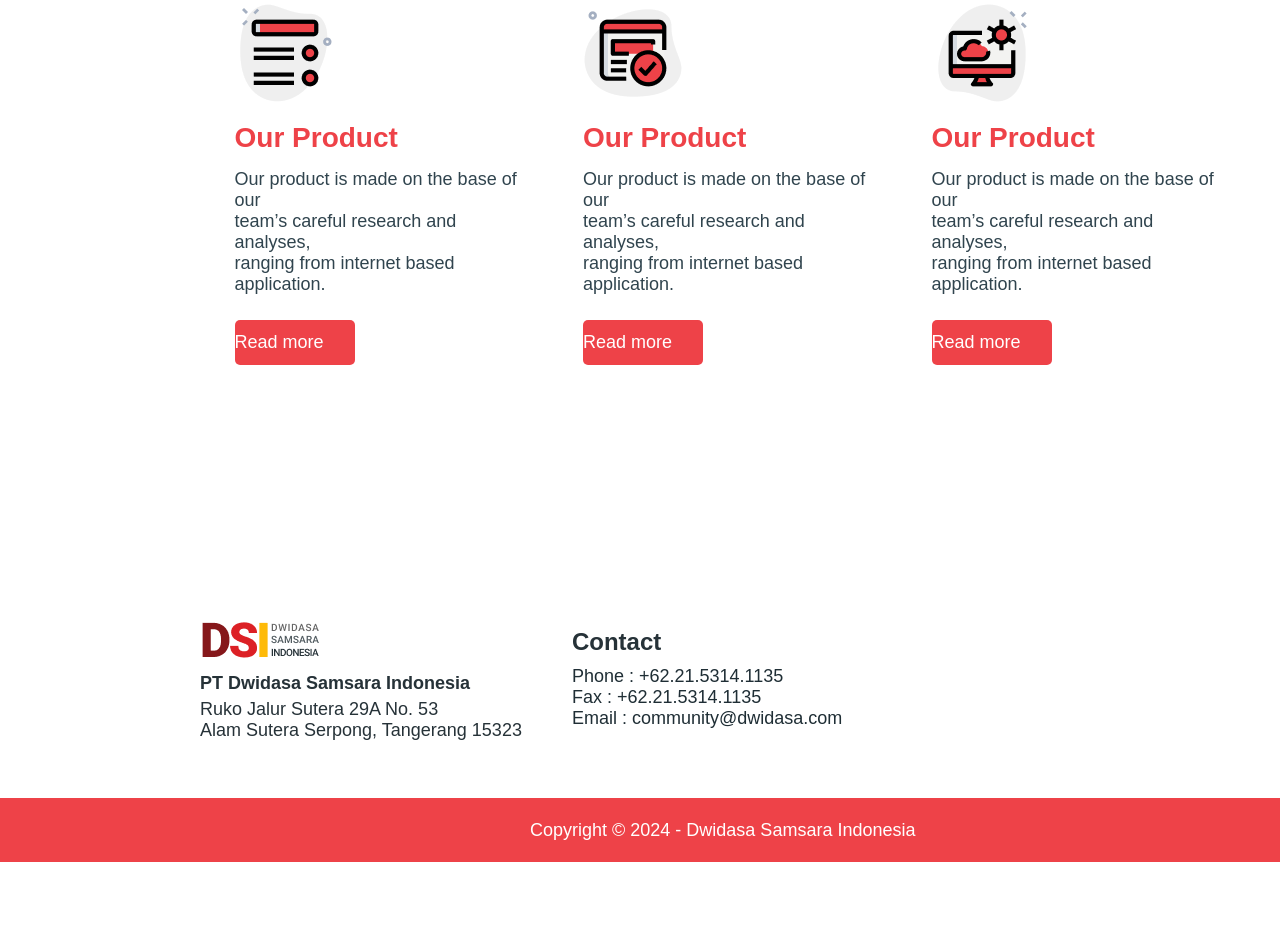
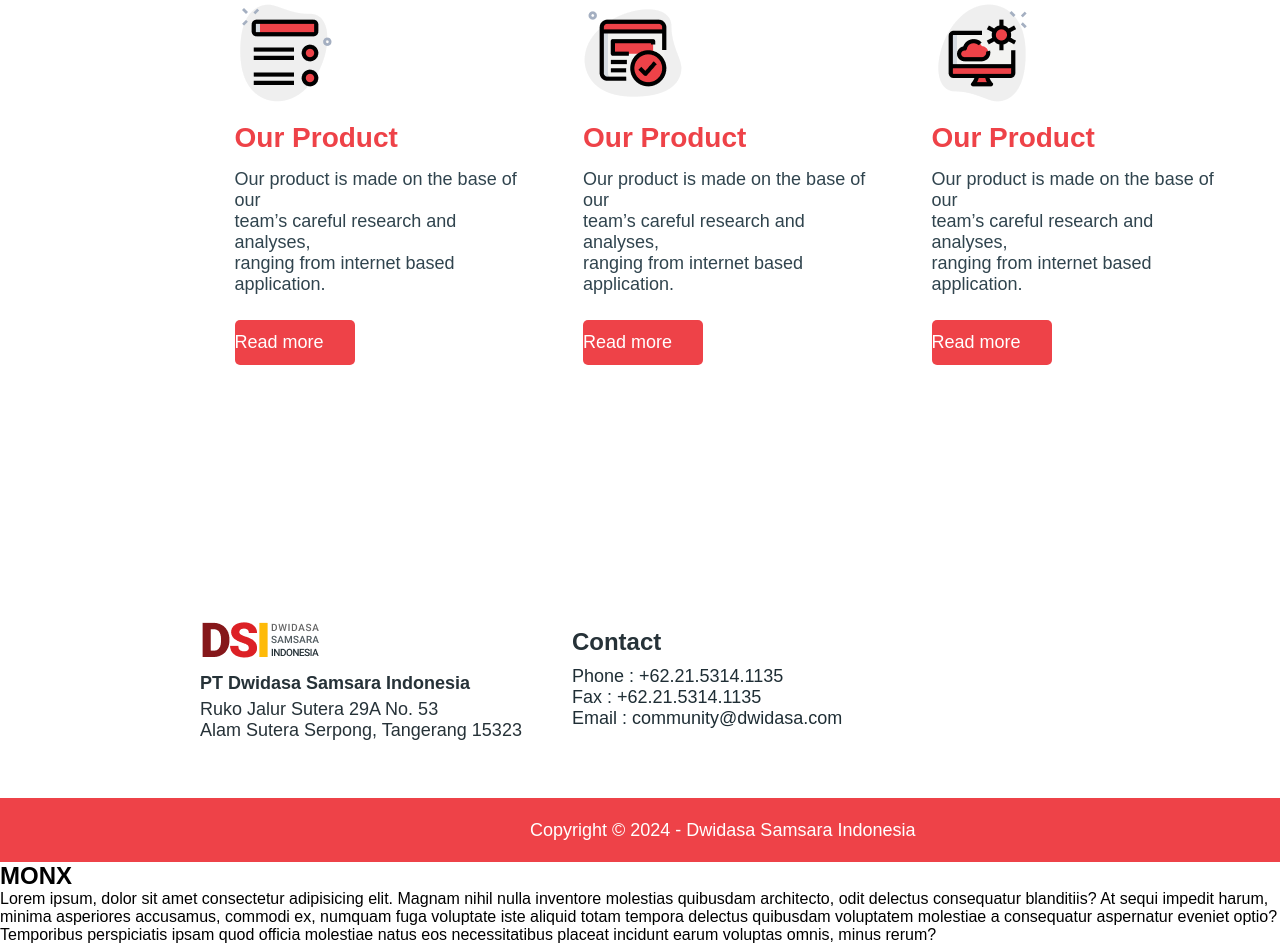
Before and after one commit to muxtarow/folder, a plain HTML site: page index.html in a window 1280 px wide. Shown: the part 1697-2641 px from the top of the page. Before the commit the page ends 2559 px from the top, so only its background shows below. Drawn offline with nearby package versions, Linux system fonts and the light colour scheme.

Commit message:
contact tugadi

```diff
--- a/index.html
+++ b/index.html
@@ -138,6 +138,19 @@
         </div>
     </footer>
     <!-- section contact end -->
+
+
+
+
+
+    <section>
+        <h1>MONX</h1>
+        <p>Lorem ipsum, dolor sit amet consectetur adipisicing elit. Magnam nihil nulla inventore molestias quibusdam
+            architecto, odit delectus consequatur blanditiis? At sequi impedit harum, minima asperiores accusamus,
+            commodi ex, numquam fuga voluptate iste aliquid totam tempora delectus quibusdam voluptatem molestiae a
+            consequatur aspernatur eveniet optio? Temporibus perspiciatis ipsam quod officia molestiae natus eos
+            necessitatibus placeat incidunt earum voluptas omnis, minus rerum?</p>
+    </section>
 </body>
 
 </html>
```
